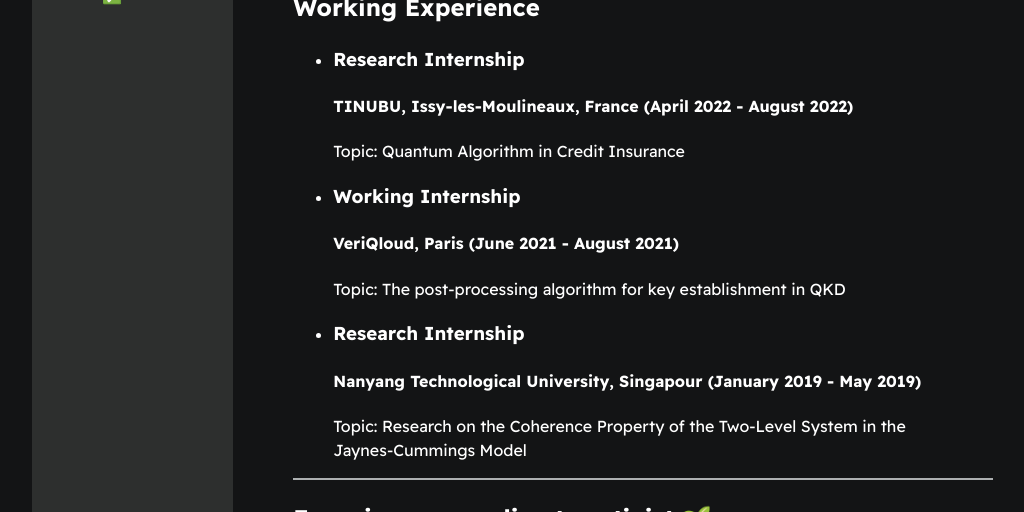
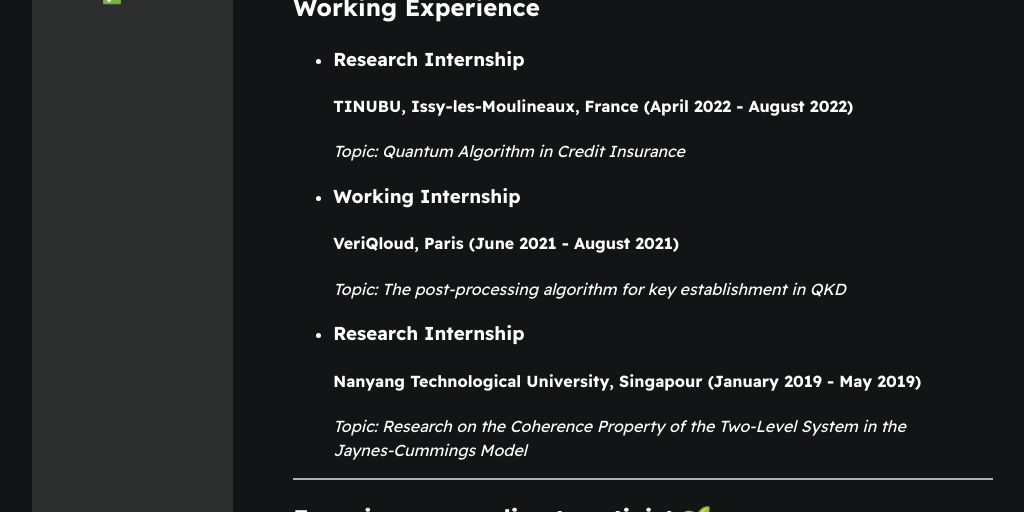
Before and after one commit to Viet1004/resume, a plain HTML site: page index.html in a window 1280 px wide. Shown: the part 840-1352 px from the top of the page, without its empty margins (168-1192 px from the left). Drawn offline with Linux system fonts and the light colour scheme.

Commit message:
change topic to italic style

```diff
--- a/index.html
+++ b/index.html
@@ -114,17 +114,17 @@
                                 <li>
                                     <h3 class="sub--sub--sub--content">Research Internship</h3>
                                     <h4 class="sub--sub--sub--content--sup">TINUBU, Issy-les-Moulineaux, France (April 2022 - August 2022)</h4>
-                                    <p>Topic: Quantum Algorithm in Credit Insurance</p>
+                                    <p><i>Topic: Quantum Algorithm in Credit Insurance</i></p>
                                 </li>
                                 <li>
                                     <h3 class="sub--sub--sub--content">Working Internship</h3>
                                     <h4 class="sub--sub--sub--content--sup">VeriQloud, Paris (June 2021 - August 2021)</h4>
-                                    <p>Topic: The post-processing algorithm for key establishment in QKD</p>
+                                    <p><i>Topic: The post-processing algorithm for key establishment in QKD</i></p>
                                 </li>
                                 <li>
                                     <h3 class="sub--sub--sub--content">Research Internship</h3>
                                     <h4 class="sub--sub--sub--content--sup">Nanyang Technological University, Singapour (January 2019 - May 2019)</h4>
-                                    <p>Topic: Research on the Coherence Property of the Two-Level System in the Jaynes-Cummings Model</p>
+                                    <p><i>Topic: Research on the Coherence Property of the Two-Level System in the Jaynes-Cummings Model</i></p>
                                 </li>
                             </ul>
                         </div>
--- a/styles/style.css
+++ b/styles/style.css
@@ -142,7 +142,6 @@
 
 #socials--list a:hover{
     color: rgb(103, 205, 208);
-
 }
 
 #skills-interests{
```
